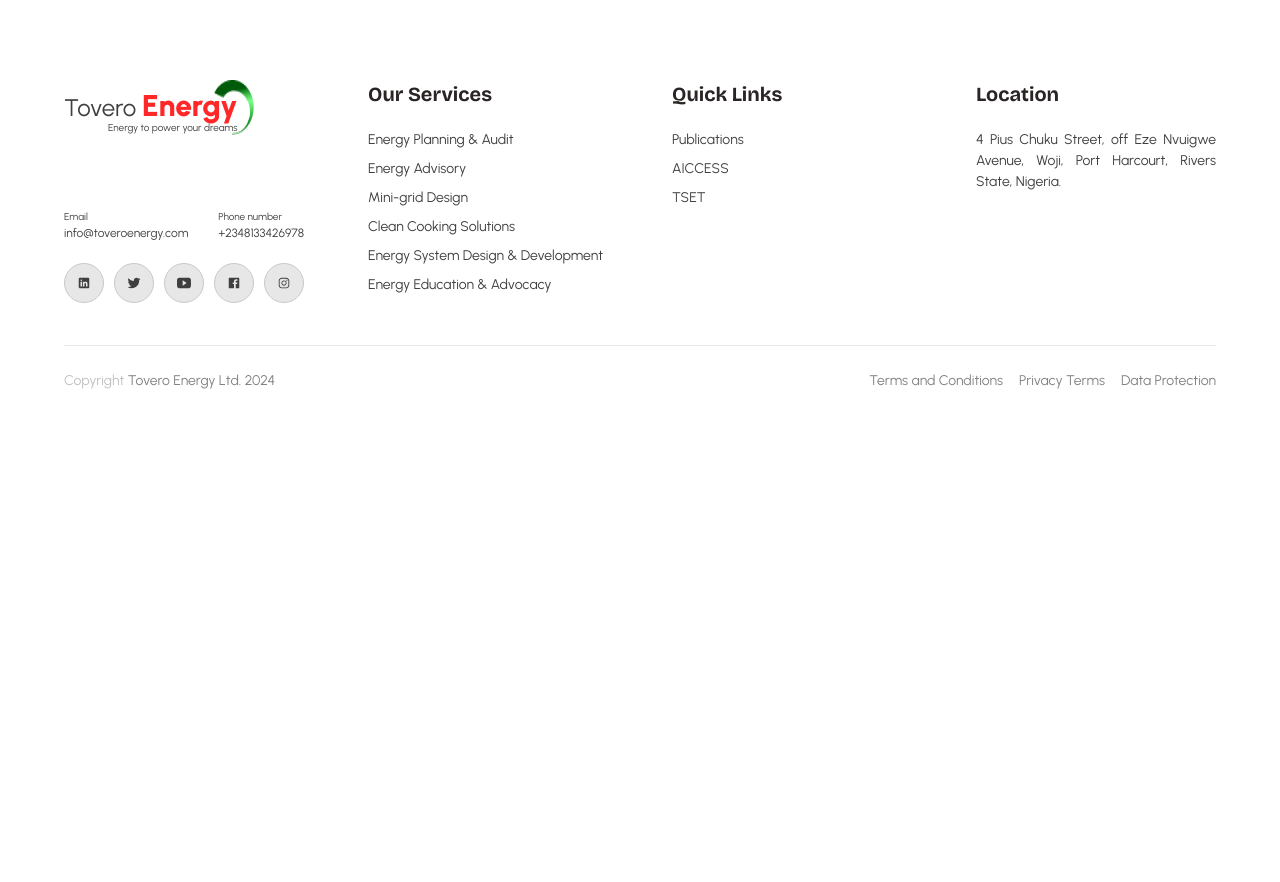
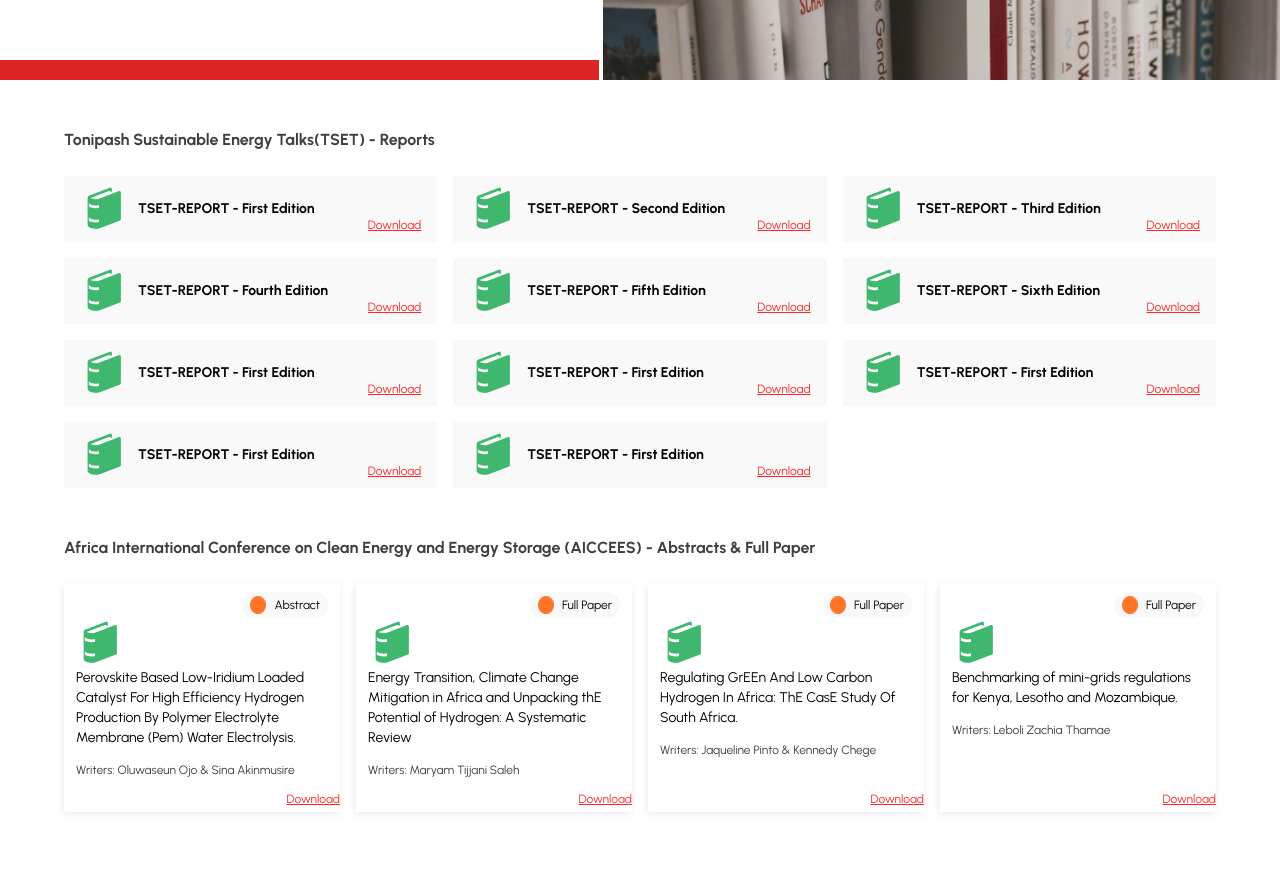
Before and after one commit to rholibobo/tovero, a Next.js app: page /publication in a window 1280 px wide. Before the commit this address had no page. Shown: the part 720-1602 px from the top of the page. Before the commit the page ends 1135 px from the top, so only its background shows below. Built offline with nearby package versions, Linux system fonts and the light colour scheme; a web font is replaced by a local one.

Commit message:
publications page

```diff
--- /dev/null
+++ b/src/app/publication/page.jsx
@@ -0,0 +1,92 @@
+import IdenticalHero from "@/components/hero/hero";
+import heroImg from "../../../public/images/publishers/publishers_hero.png";
+import { publisherInfo, publisherMore } from "@/data_models/publishers";
+import Image from "next/image";
+import Link from "next/link";
+
+function Publications() {
+  const title = "PUBLICATIONS";
+  const description =
+    "These publications are focused on energy research and aims to contribute to the discourse on sustainable energy solutions, advancements in renewable energy technologies, and the challenges facing the energy sector.";
+  return (
+    <main>
+      <IdenticalHero
+        title={title}
+        description={description}
+        HeroImg={heroImg}
+      />
+      <br />
+      <br />
+      <div className="w-[90%] my-0 mx-auto">
+        <div>
+          <p className="ptag font-bold">
+            Tonipash Sustainable Energy Talks(TSET) - Reports
+          </p>
+          <br />
+
+          <div className="grid grid-cols-3 gap-x-4 gap-y-4">
+            {publisherInfo.map((card, index) => (
+              <div
+                key={index}
+                className="bg-cardbg flex justify-between py-2 px-4"
+              >
+                <div className="flex items-center gap-2">
+                  <Image src={card.icon} alt="book icon" />
+                  <p className="font-bold text-sm">{card.text}</p>
+                </div>
+                <Link
+                  href={card.link}
+                  className="flex items-end justify-between text-redtext underline text-[12px]"
+                >
+                  <p>Download</p>
+                </Link>
+              </div>
+            ))}
+          </div>
+        </div>
+
+        <br />
+        <br />
+
+        <div>
+          <p className="ptag font-bold">
+            Africa International Conference on Clean Energy and Energy Storage
+            (AICCEES) - Abstracts & Full Paper
+          </p>
+          <br />
+
+          <div className="grid grid-cols-4 gap-x-4 ">
+            {publisherMore.map((card, index) => (
+              <div className="bxshadow py-2 px-3 relative">
+                <div key={index} className=" flex justify-end ">
+                  <div className="flex  bg-cardbg rounded-full gap-2 py-1 px-2">
+                    <Image src={card.color} className="w-4" />
+                    <p className="text-[12px]">{card.text}</p>
+                  </div>
+                </div>
+                <div className="text-sm">
+                  <Image src={card.icon} />
+                  <p>{card.description}</p>
+                  <p className="ptag text-[12px] mt-3">{card.writer}</p>
+                </div>
+                <br />
+                {/* <br /> */}
+                <Link
+                  href={card.link}
+                  className="absolute right-0 bottom-1 text-redtext underline text-[12px]"
+                >
+                  <p>Download</p>
+                </Link>
+              </div>
+            ))}
+          </div>
+        </div>
+        <br />
+        <br />
+        <br />
+      </div>
+    </main>
+  );
+}
+
+export default Publications;
--- a/src/components/conferences/conferences.jsx
+++ b/src/components/conferences/conferences.jsx
@@ -41,5 +41,3 @@ export function ConferenceStatsTovero() {
     </div>
   );
 }
-
-// export default {ConferencesInfo, ConferenceStats};
--- /dev/null
+++ b/src/components/hero/hero.jsx
@@ -0,0 +1,23 @@
+import Image from "next/image";
+
+function IdenticalHero({title, description, HeroImg}) {
+    return (
+        <div className="h-screen flex justify-between relative">
+        <div className="w-1/2 flex flex-col justify-center px-16 ">
+          <div className="font-header text-4xl mb-2 text-prigreentext">
+            <h1 className="font-header text-4xl">{title}</h1>
+          </div>
+
+          <p className="ptag text-justify mb-2">
+            {description}
+          </p>
+        </div>
+        <div className="flex justify-end">
+          <Image src={HeroImg} alt="Hero Image" className="" />
+        </div>
+        <div className="w-[46.8%] h-5 bg-red-600 absolute bottom-0 pr-16"></div>
+      </div>
+    );
+}
+
+export default IdenticalHero;
--- a/src/components/services.jsx
+++ b/src/components/services.jsx
@@ -9,8 +9,13 @@ import { useState, useRef } from "react";
 import { Pagination, Scrollbar, Navigation } from "swiper/modules";
 import { Swiper, SwiperSlide } from "swiper/react";
 import "swiper/css/bundle";
+import IdenticalHero from "./hero/hero";
 
 function Services() {
+  const title = "OUR SERVICES";
+  const description =
+    "From renewable sources to cutting-edge technologies, we strive to deliver reliable and efficient energy services that empower your success while safeguarding the planet for future generations.";
+
   const [activeIndex, setActiveIndex] = useState(0);
   const [selectedIndex, setSelectedIndex] = useState(0);
   const swiperRef = useRef(null);
@@ -27,23 +32,12 @@ function Services() {
   };
   return (
     <main>
-      <div className="h-screen flex justify-between relative">
-        <div className="w-1/2 flex flex-col justify-center px-16 ">
-          <div className="font-header text-4xl mb-2 text-prigreentext">
-            <h1 className="font-header text-4xl">OUR SERVICES</h1>
-          </div>
 
-          <p className="ptag text-justify mb-2">
-            From renewable sources to cutting-edge technologies, we strive to
-            deliver reliable and efficient energy services that empower your
-            success while safeguarding the planet for future generations.
-          </p>
-        </div>
-        <div className="flex justify-end">
-          <Image src={heroImg} alt="Hero Image" className="" />
-        </div>
-        <div className="w-[46.8%] h-5 bg-red-600 absolute bottom-0 pr-16"></div>
-      </div>
+      <IdenticalHero
+        title={title}
+        description={description}
+        HeroImg={heroImg}
+      />
       <br />
       <br />
       <br />
--- /dev/null
+++ b/src/data_models/publishers.js
@@ -0,0 +1,95 @@
+import bookIcon from "../../public/images/publishers/book.png";
+import amber from "../../public/images/home/amber.png"
+
+export const publisherInfo = [
+  {
+    icon: bookIcon,
+    text: "TSET-REPORT - First Edition",
+    link: "https://www.google.com",
+  },
+  {
+    icon: bookIcon,
+    text: "TSET-REPORT - Second Edition",
+    link: "https://www.google.com",
+  },
+  {
+    icon: bookIcon,
+    text: "TSET-REPORT - Third Edition",
+    link: "https://www.google.com",
+  },
+  {
+    icon: bookIcon,
+    text: "TSET-REPORT - Fourth Edition",
+    link: "https://www.google.com",
+  },
+  {
+    icon: bookIcon,
+    text: "TSET-REPORT - Fifth Edition",
+    link: "https://www.google.com",
+  },
+  {
+    icon: bookIcon,
+    text: "TSET-REPORT - Sixth Edition",
+    link: "https://www.google.com",
+  },
+  {
+    icon: bookIcon,
+    text: "TSET-REPORT - First Edition",
+    link: "https://www.google.com",
+  },
+  {
+    icon: bookIcon,
+    text: "TSET-REPORT - First Edition",
+    link: "https://www.google.com",
+  },
+  {
+    icon: bookIcon,
+    text: "TSET-REPORT - First Edition",
+    link: "https://www.google.com",
+  },
+  {
+    icon: bookIcon,
+    text: "TSET-REPORT - First Edition",
+    link: "https://www.google.com",
+  },
+  {
+    icon: bookIcon,
+    text: "TSET-REPORT - First Edition",
+    link: "https://www.google.com",
+  },
+];
+
+export const publisherMore = [
+    {
+        icon: bookIcon,
+        color: amber,
+        text: "Abstract",
+        description: "Perovskite Based Low-Iridium Loaded Catalyst For High Efficiency Hydrogen Production By Polymer Electrolyte Membrane (Pem) Water Electrolysis.",
+        writer: "Writers: Oluwaseun Ojo & Sina Akinmusire",
+        link: "https://www.google.com",
+    },
+    {
+        icon: bookIcon,
+        color: amber,
+        text: "Full Paper",
+        description: "Energy Transition, Climate Change Mitigation in Africa and Unpacking thE Potential of Hydrogen: A Systematic Review",
+        writer: "Writers: Maryam Tijjani Saleh",
+        link: "https://www.google.com",
+    },
+    {
+        icon: bookIcon,
+        color: amber,
+        text: "Full Paper",
+        description: "Regulating GrEEn And Low Carbon Hydrogen In Africa: ThE CasE Study Of South Africa.",
+        writer: "Writers: Jaqueline Pinto & Kennedy Chege",
+        link: "https://www.google.com",
+    },
+    {
+        icon: bookIcon,
+        color: amber,
+        text: "Full Paper",
+        description: "Benchmarking of mini-grids regulations for Kenya, Lesotho and Mozambique.",
+        writer: "Writers: Leboli Zachia Thamae",
+        link: "https://www.google.com",
+    },
+]
```
Also changed, not shown: public/images/publishers/book.png (added), public/images/publishers/publishers_hero.png (added).
